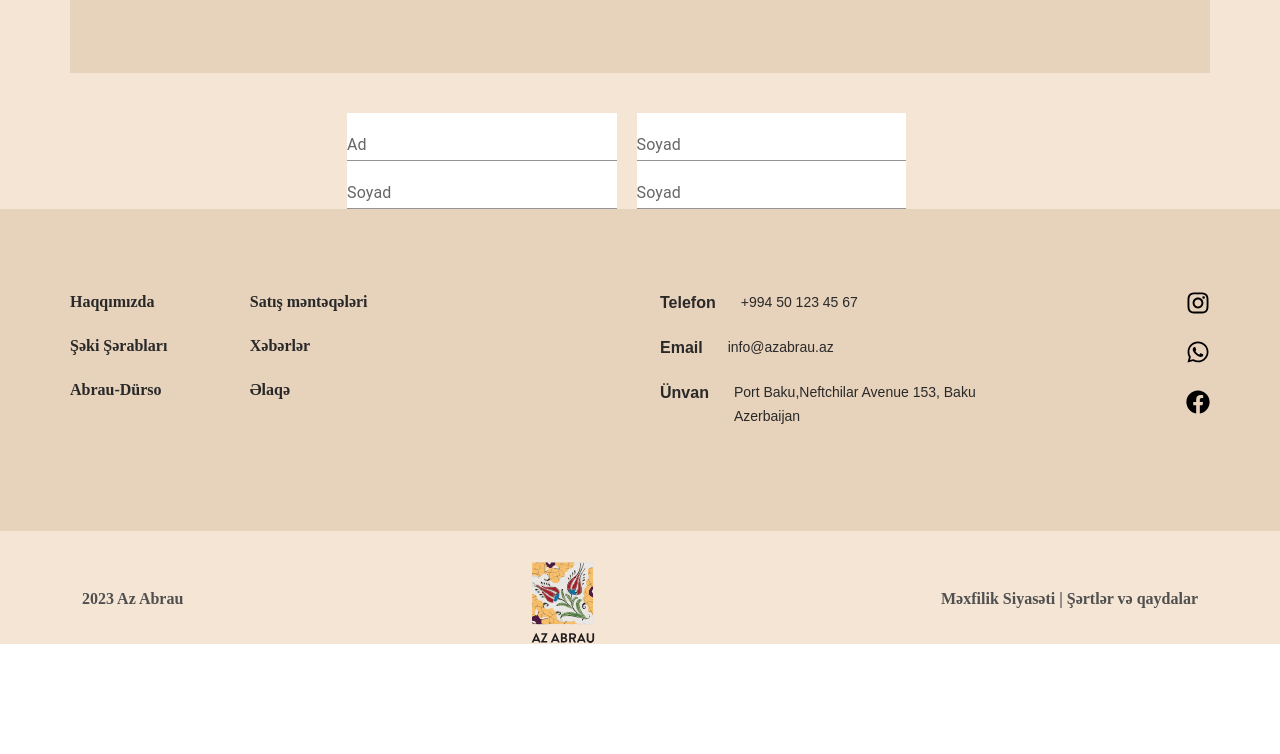
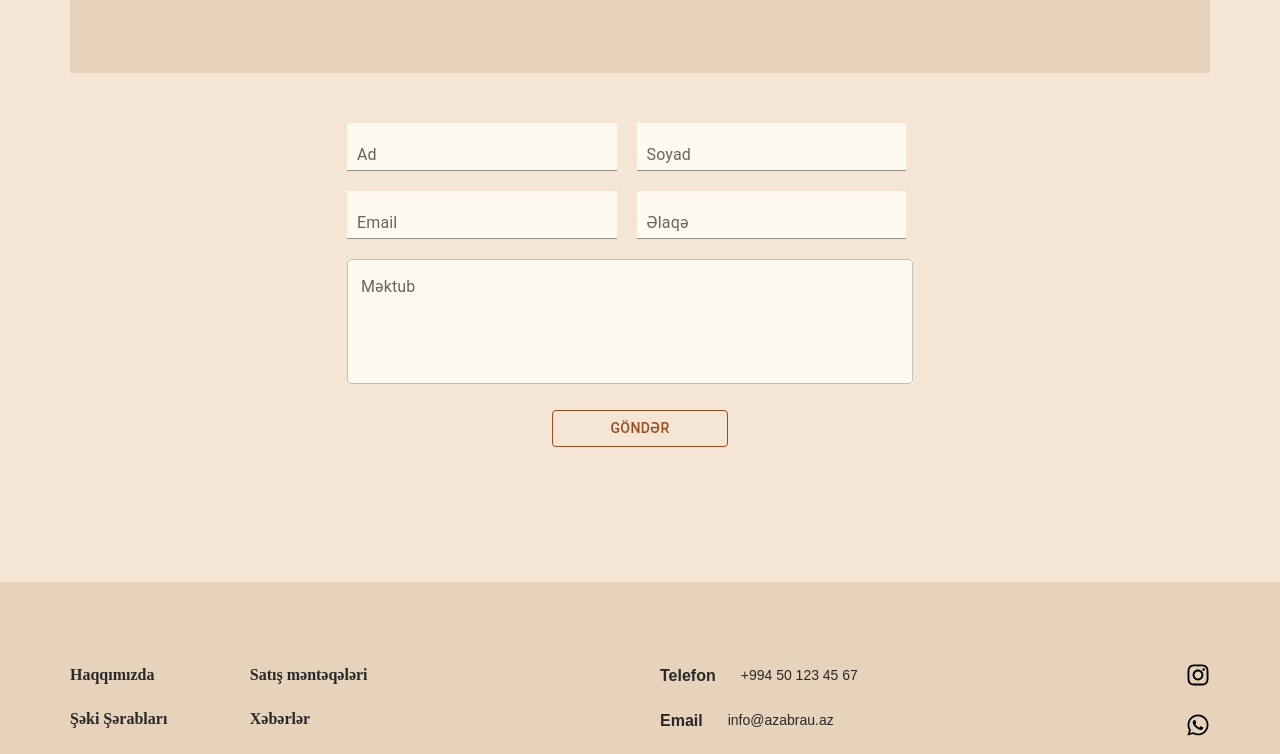
Before and after one commit to namiqmamedov/Abrau-React, a React (Vite) app: page /contact in a window 1280 px wide. Shown: the part 774-1528 px from the top of the page. Before the commit the page ends 1418 px from the top, so only its background shows below. Built offline with nearby package versions, Linux system fonts and the light colour scheme.

Commit message:
Updated contact page

```diff
--- a/src/pages/Contact.jsx
+++ b/src/pages/Contact.jsx
@@ -3,6 +3,8 @@ import contactCommon from '../assets/contact/contact-common.png'
 import '../styles/contact.css'
 import TextField from '@mui/material/TextField';
 import {Link} from 'react-router-dom'
+import Button from '@mui/material/Button';
+
 
 const Contact = () => {
   return (
@@ -36,12 +38,22 @@ const Contact = () => {
     <section className='contact-form'>
         <div className="container">
             <div className="row">
-            <form>
-                <TextField id="standard-basic" className='input-form' label="Ad" variant="standard" />
-                <TextField id="standard-basic" className='input-form' label="Soyad" variant="standard" />
-                <TextField id="standard-basic" className='input-form' label="Soyad" variant="standard" />
-                <TextField id="standard-basic" className='input-form' label="Soyad" variant="standard" />
-            </form>
+                <form method='POST'>
+                    <TextField id="standard-basic" className='input-form' label="Ad" variant="standard" />
+                    <TextField id="standard-basic" className='input-form' label="Soyad" variant="standard" />
+                    <TextField id="standard-basic" className='input-form' label="Email" variant="standard" />
+                    <TextField id="standard-basic" className='input-form' label="Əlaqə" variant="standard" />
+                    <TextField
+                    id="outlined-multiline-static"
+                    label="Məktub"
+                    className='input-form textarea'
+                    multiline
+                    rows={4}
+                    />
+                    <div className="submit-btn">
+                        <Button type='submit' variant="outlined">Göndər</Button>
+                    </div>
+                </form>
             </div>
         </div>
     </section>
--- a/src/styles/contact.css
+++ b/src/styles/contact.css
@@ -72,9 +72,36 @@
   margin: auto;
   display: flex;
   flex-wrap: wrap;
+  padding-top: 10px;
+  padding-bottom: 135px;
 }
 .contact-form .input-form {
-  background: white;
+  background: #FFFAEF;
+  margin-bottom: 20px;
   width: 46%;
   margin-right: 20px;
+}
+.contact-form .textarea {
+  width: 100% !important;
+}
+.contact-form .textarea label {
+  padding-left: 0 !important;
+}
+.contact-form label {
+  padding-left: 10px !important;
+}
+.contact-form .submit-btn {
+  width: 100%;
+  text-align: center;
+  padding-top: 6px;
+}
+.contact-form .submit-btn button {
+  color: #974D24;
+  border: 1px solid #974D24;
+  transition: 0.5s ease-in-out;
+  width: 30%;
+}
+.contact-form .submit-btn button:hover {
+  background: #974D24;
+  color: white;
 }/*# sourceMappingURL=contact.css.map */
--- a/src/styles/contact.scss
+++ b/src/styles/contact.scss
@@ -39,7 +39,7 @@
             padding-left: 40px;
             padding-right: 20px;
 
-            &:last-child{
+            &:last-child {
                 border: none;
             }
 
@@ -57,7 +57,7 @@
 
             a {
                 color: black;
-                font-family: 'Mondia',sans-serif;
+                font-family: 'Mondia', sans-serif;
                 font-style: normal;
                 font-weight: 400;
                 font-size: 18px;
@@ -69,19 +69,54 @@
     }
 }
 
-.contact-form{
+.contact-form {
     background: #F4E5D4;
-    form{
+
+    form {
         text-align: center;
         max-width: 610px;
         width: 100%;
         margin: auto;
         display: flex;
         flex-wrap: wrap;
+        padding-top: 10px;
+        padding-bottom: 135px;
     }
-    .input-form{
-        background: white;
+
+    .input-form {
+        background: #FFFAEF;
+        margin-bottom: 20px;
         width: 46%;
         margin-right: 20px;
     }
+
+    .textarea {
+        width: 100% !important;
+
+        label{
+            padding-left: 0 !important;
+        }
+    }
+
+    label {
+        padding-left: 10px !important;
+    }
+
+    .submit-btn {
+        width: 100%;
+        text-align: center;
+        padding-top: 6px;
+
+        button {
+            color: #974D24;
+            border: 1px solid #974D24;
+            transition: .5s ease-in-out;
+            width: 30%;
+
+            &:hover {
+                background: #974D24;
+                color: white;
+            }
+        }
+    }
 }
```
Also changed, not shown: 1 other file (tests, documents, lock files or other folders).
